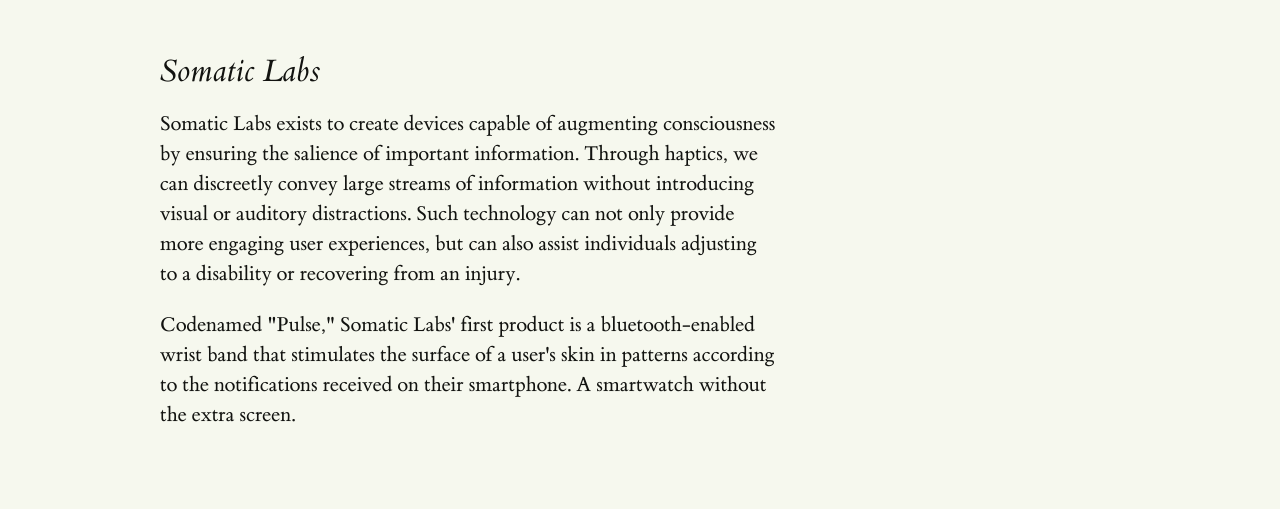
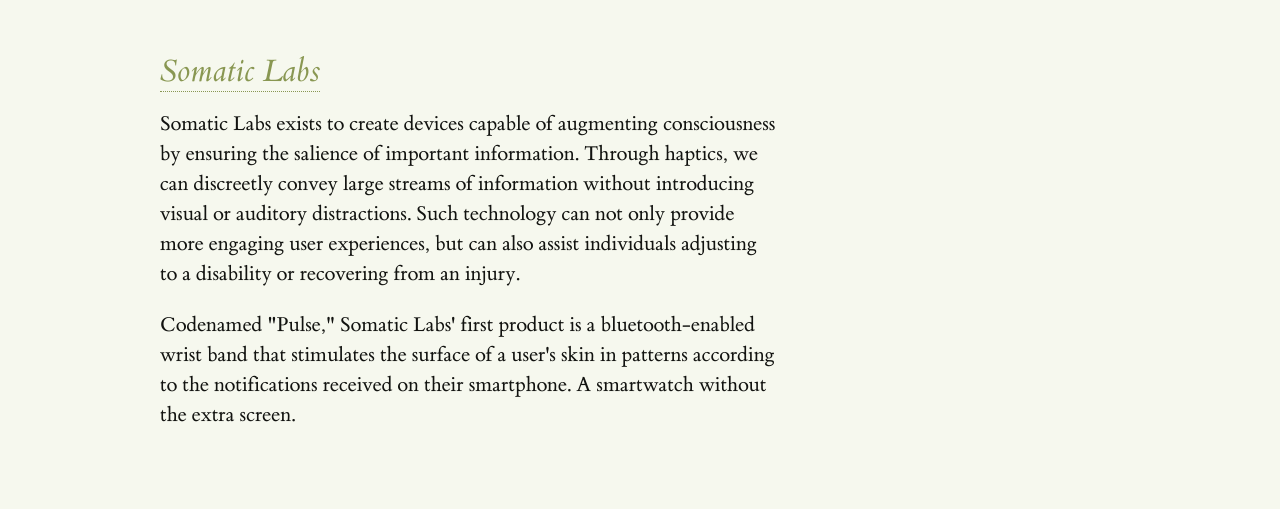
Before and after one commit to shantanubala/shantanubala.github.io, a plain HTML site: page index.html in a window 1280 px wide. Shown: the part 291-800 px from the top of the page. Drawn offline with Linux system fonts and the light colour scheme.

Commit message:
added somaticlabs link

```diff
--- a/index.html
+++ b/index.html
@@ -27,7 +27,7 @@
                 <h3 id="email"><a href="https://twitter.com/shantanubala"><span class="fa fa-twitter"></span></a> <a href="https://www.facebook.com/shantanu.bala"><span class="fa fa-facebook-official"></span></a> <a href="https://github.com/shantanubala/"><span class="fa fa-github"></span></a> <a href="https://www.linkedin.com/pub/shantanu-bala/70/419/135"><span class="fa fa-linkedin"></span></a> | <a href="mailto:hello@sbala.org">hello@sbala.org</a></h3>
             </section>
             <section>
-                <h2>Somatic Labs</h2>
+                <h2><a href="http://somaticlabs.org/">Somatic Labs</a></h2>
                 <p>Somatic Labs exists to create devices capable of augmenting consciousness by ensuring the salience of important information. Through haptics, we can discreetly convey large streams of information without introducing visual or auditory distractions. Such technology can not only provide more engaging user experiences, but can also assist individuals adjusting to a disability or recovering from an injury.</p>
                 <p>Codenamed "Pulse," Somatic Labs' first product is a bluetooth-enabled wrist band that stimulates the surface of a user's skin in patterns according to the notifications received on their smartphone. A smartwatch without the extra screen.</p>
             </section>
```
